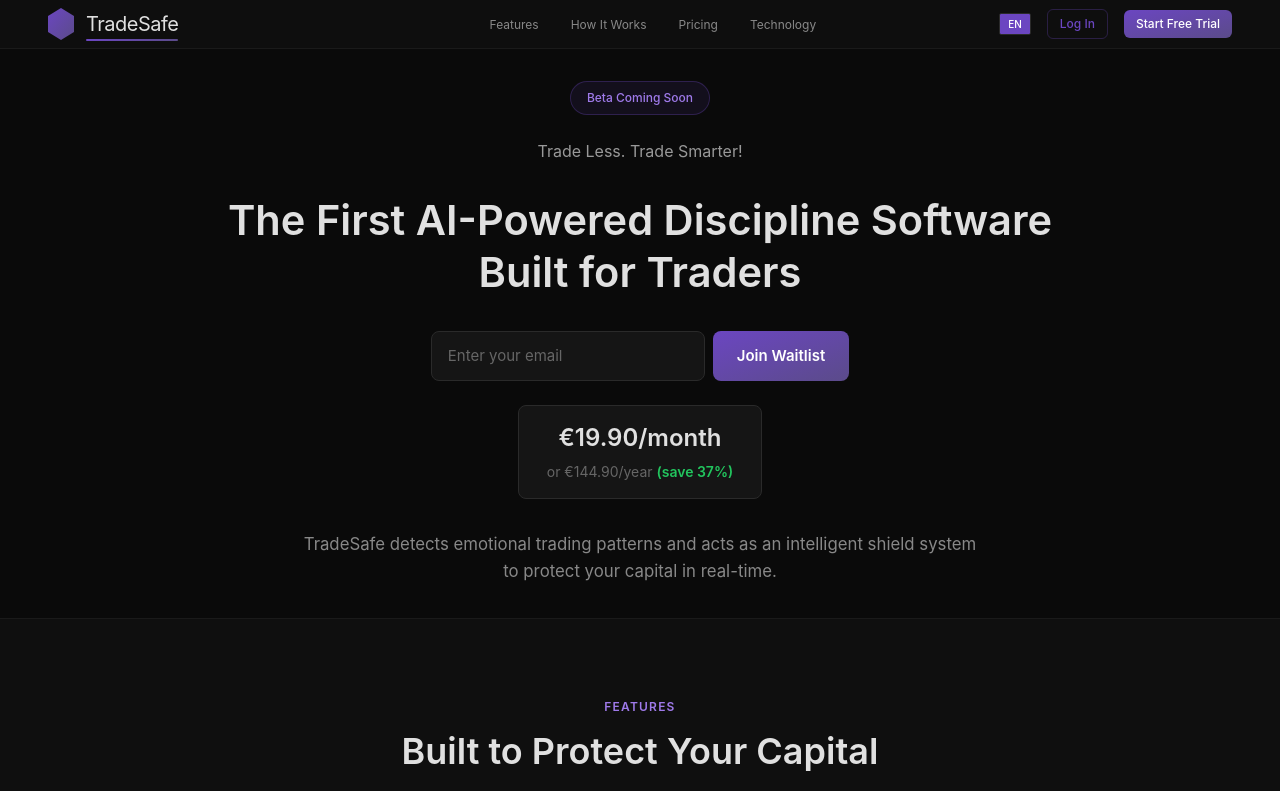
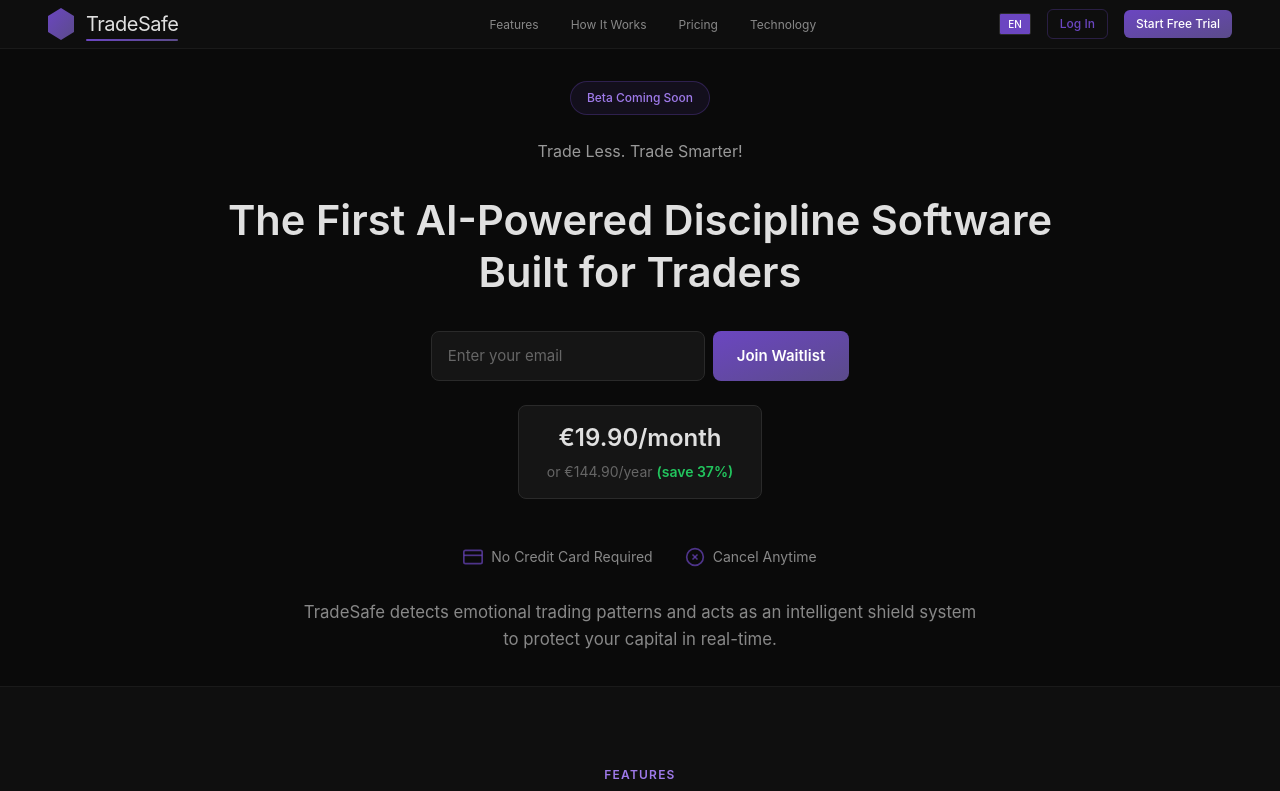
Before and after one commit to Trade-Safe/tradesafe-landing, a Next.js app: page / in a window 1280 px wide. Shown: the top 791 px of the page. Built offline with nearby package versions, Linux system fonts and the light colour scheme.

Commit message:
feat: add TrustBadges to Hero section

```diff
--- a/components/Hero.tsx
+++ b/components/Hero.tsx
@@ -1,6 +1,7 @@
 'use client'
 
 import EmailForm from './EmailForm'
+import TrustBadges from './TrustBadges'
 
 interface HeroProps {
   badge: string
@@ -37,6 +38,8 @@ export default function Hero({ badge, quote, title, subtitle, priceMonth, priceY
             {priceYear} <span className="text-green-500 font-semibold">{discount}</span>
           </div>
         </div>
+
+        <TrustBadges />
       </div>
 
       <p className="text-[1.05rem] text-[#888] max-w-[680px] mx-auto mt-8 leading-relaxed">
```
